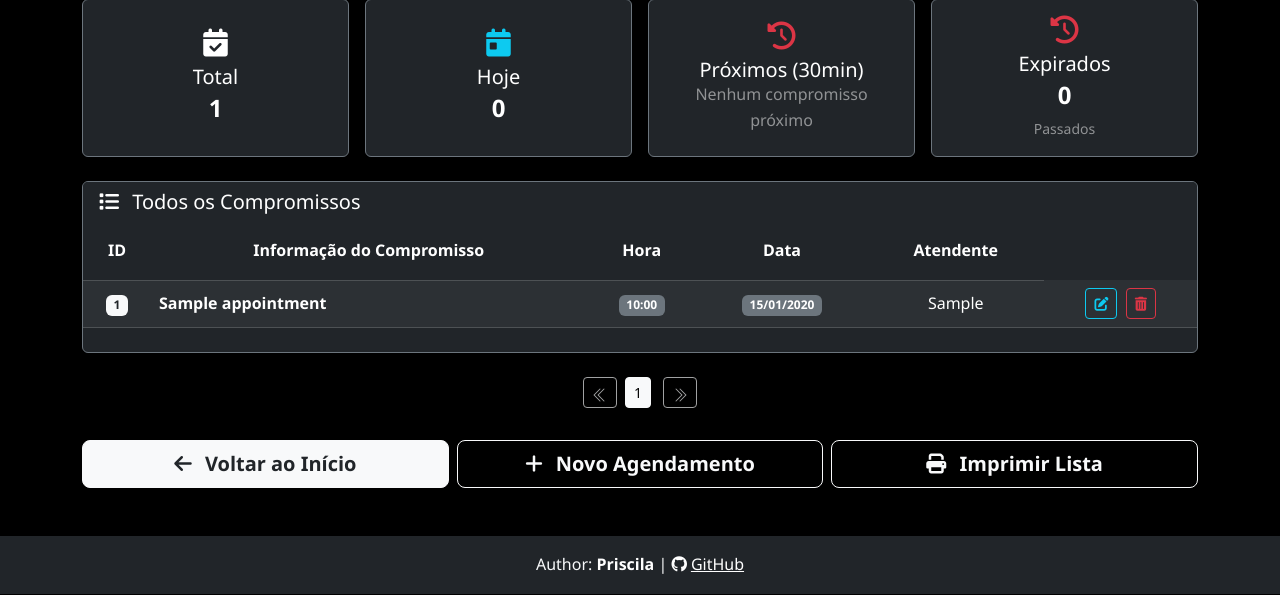
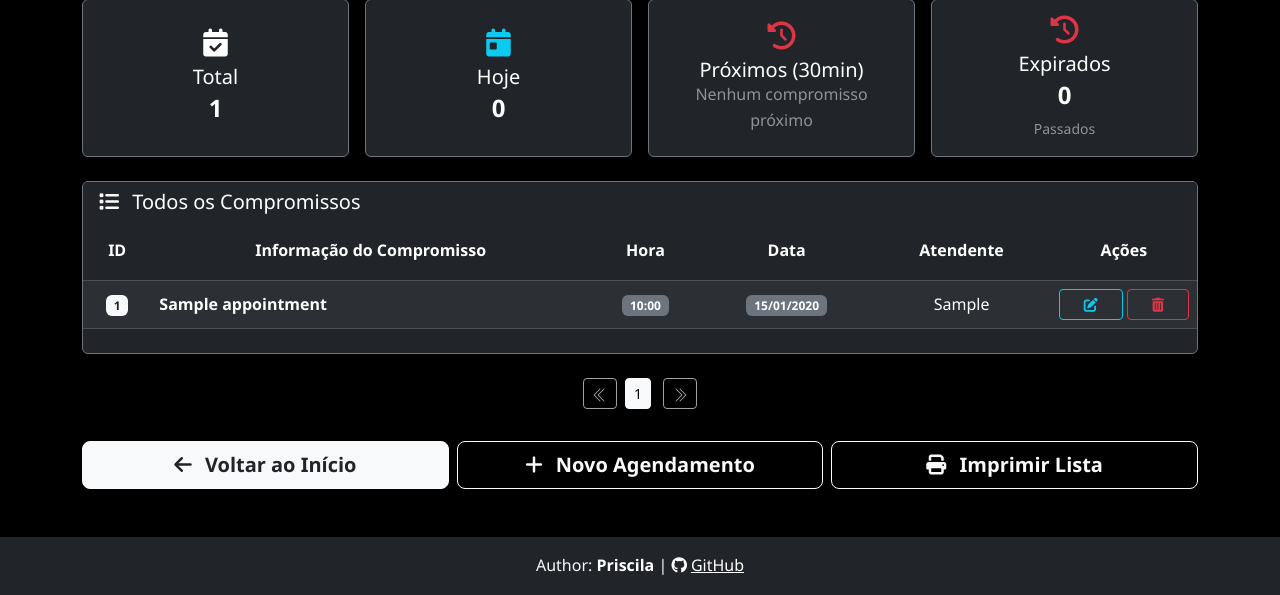
Before and after one commit to Priscila190/agileflow, a Flask app: page /my-appointments in a window 1280 px wide. Shown: the part 283-878 px from the top of the page. Run offline with Flask 3, Linux system fonts and the light colour scheme; the visitor is signed in with stand-in values (Sample User, id 1); tables that the repository leaves empty hold one stand-in row (values such as "Sample post").

Commit message:
fix button editar e deletar

```diff
--- a/templates/system/appointment_list.html
+++ b/templates/system/appointment_list.html
@@ -108,6 +108,8 @@
                         <th class="py-3 d-none d-md-table-cell">Hora</th>
                         <th class="py-3 d-none d-lg-table-cell">Data</th>
                         <th class="py-3 d-none d-xl-table-cell">Atendente</th>
+                        <th class="py-3 d-none d-xl-table-cell">Ações</th>
+
                     </tr>
                     </thead>
                     <tbody>
@@ -146,18 +148,21 @@
                         </td>
 
                         <td class="text-center">
+                            <div class="d-flex flex-wrap justify-content-center gap-1">
                                 <a href="{{ url_for('appointments.edit_appointment', appointment_id=appointment.id) }}"
-                               class="btn btn-sm btn-outline-info me-1" title="Editar">
+                                   class="btn btn-sm btn-outline-info flex-fill" title="Editar">
                                     <i class="fas fa-edit"></i>
                                 </a>
                                 <form action="{{ url_for('appointments.delete_appointment', appointment_id=appointment.id) }}"
-                                  method="POST" class="d-inline"
+                                      method="POST" class="d-inline flex-fill"
                                       onsubmit="return confirm('Deseja realmente excluir este compromisso?');">
-                                <button type="submit" class="btn btn-sm btn-outline-danger" title="Excluir">
+                                    <button type="submit" class="btn btn-sm btn-outline-danger w-100" title="Excluir">
                                         <i class="fas fa-trash-alt"></i>
                                     </button>
                                 </form>
+                            </div>
                         </td>
+
 
                     </tr>
                     {% endfor %}
```
Lines whose indentation alone changed are shown as unchanged.
